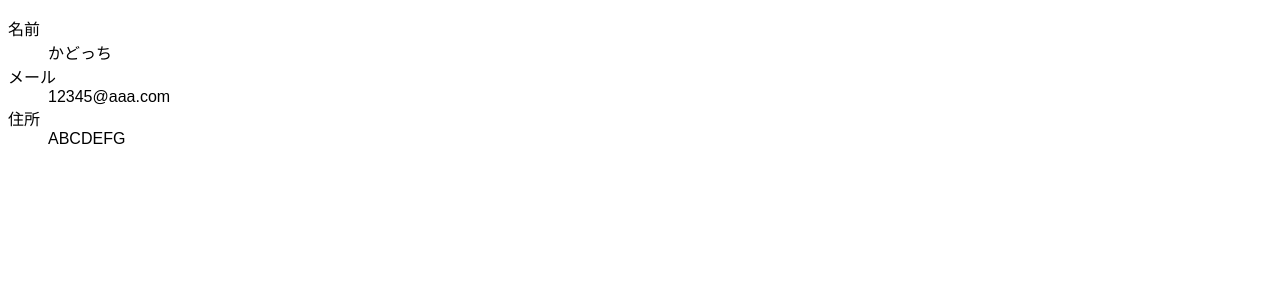
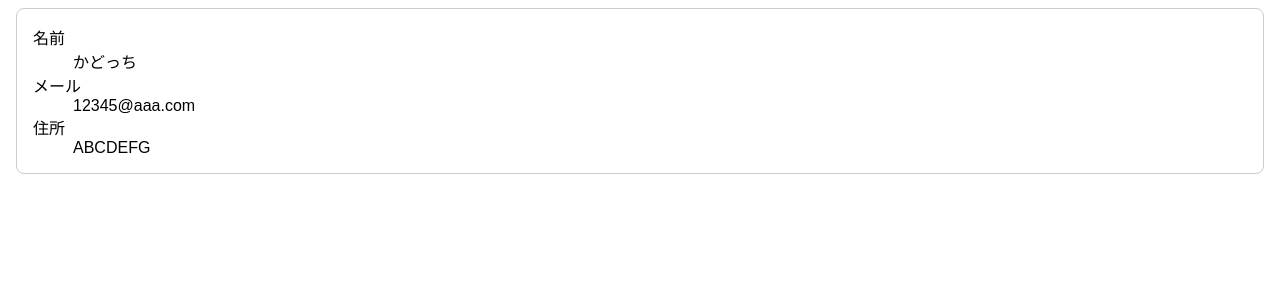
Before and after one commit to Kadotchi/React-TypeScript, a React (Create React App) app: page / in a window 1280 px wide. Shown: the top 300 px of the page. Built offline with nearby package versions, Linux system fonts and the light colour scheme.

Commit message:
styleを適用

```diff
--- a/src/components/UserCard.tsx
+++ b/src/components/UserCard.tsx
@@ -7,8 +7,16 @@ type Props = {
 
 export const UserCard: VFC<Props> = (props) => {
   const { user } = props;
+
+  const style = {
+    border: "solid 1px #ccc",
+    borderRadius: "8px",
+    padding: "0px 16px",
+    margin: "8px"
+  };
+
   return (
-    <div>
+    <div style={style}>
       <dl>
         <dt>名前</dt>
         <dd>{user.name}</dd>
```
